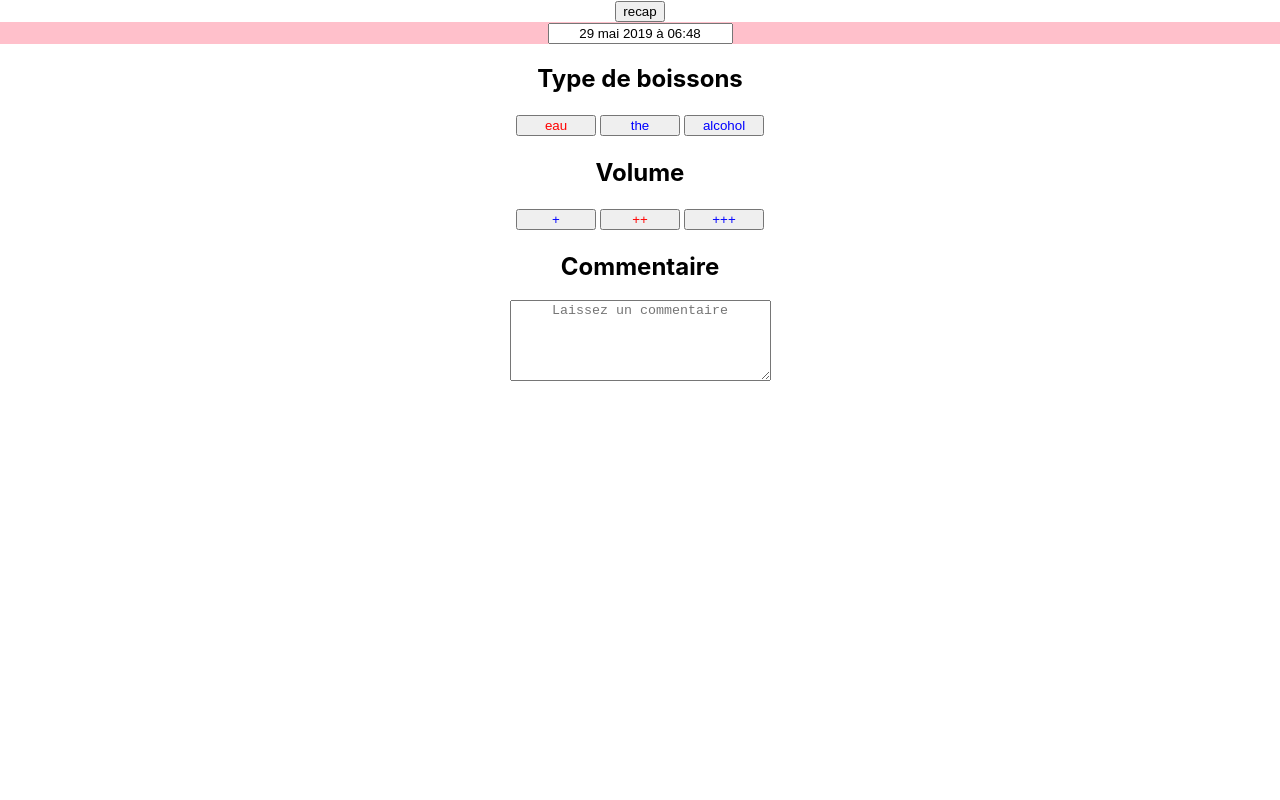
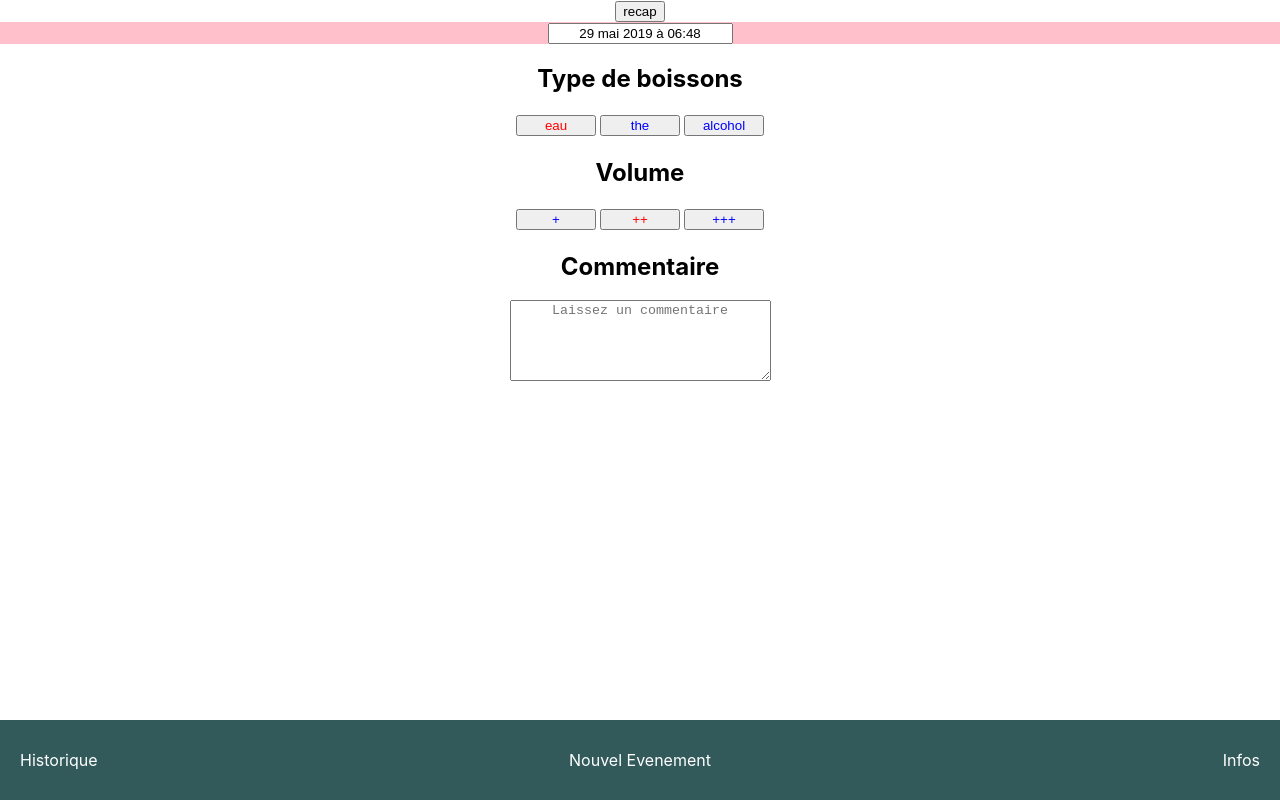
Before and after one commit to FlorianGardy/up-day-mobile, a React (Create React App) app: page /events/drink in a window 1280 px wide. Built offline with nearby package versions, Linux system fonts and the light colour scheme.

Commit message:
adding NavBar in drink.page

```diff
--- a/src/pages/Drink.page.jsx
+++ b/src/pages/Drink.page.jsx
@@ -4,6 +4,7 @@ import OptionSelector from "../components/OptionSelector";
 import Comment from "../components/Comment";
 import SummaryItem from "../components/SummaryItem";
 import { volumes, drinks } from "../data";
+import Navbar from "../components/Navbar";
 
 const Drink = () => {
   const [isReadyToRecap, setIsReadyToRecap] = useState(false);
@@ -42,6 +43,7 @@ const Drink = () => {
           <SummaryItem label="Volume" value={volume} />
           <SummaryItem label="Commentaire" value={comment} />
         </div>
+        <Navbar />
       </div>
     );
   }
@@ -71,6 +73,8 @@ const Drink = () => {
         commentText={comment}
         onChange={e => setComment(e.target.value)}
       />
+
+      <Navbar />
     </div>
   );
 };
```
